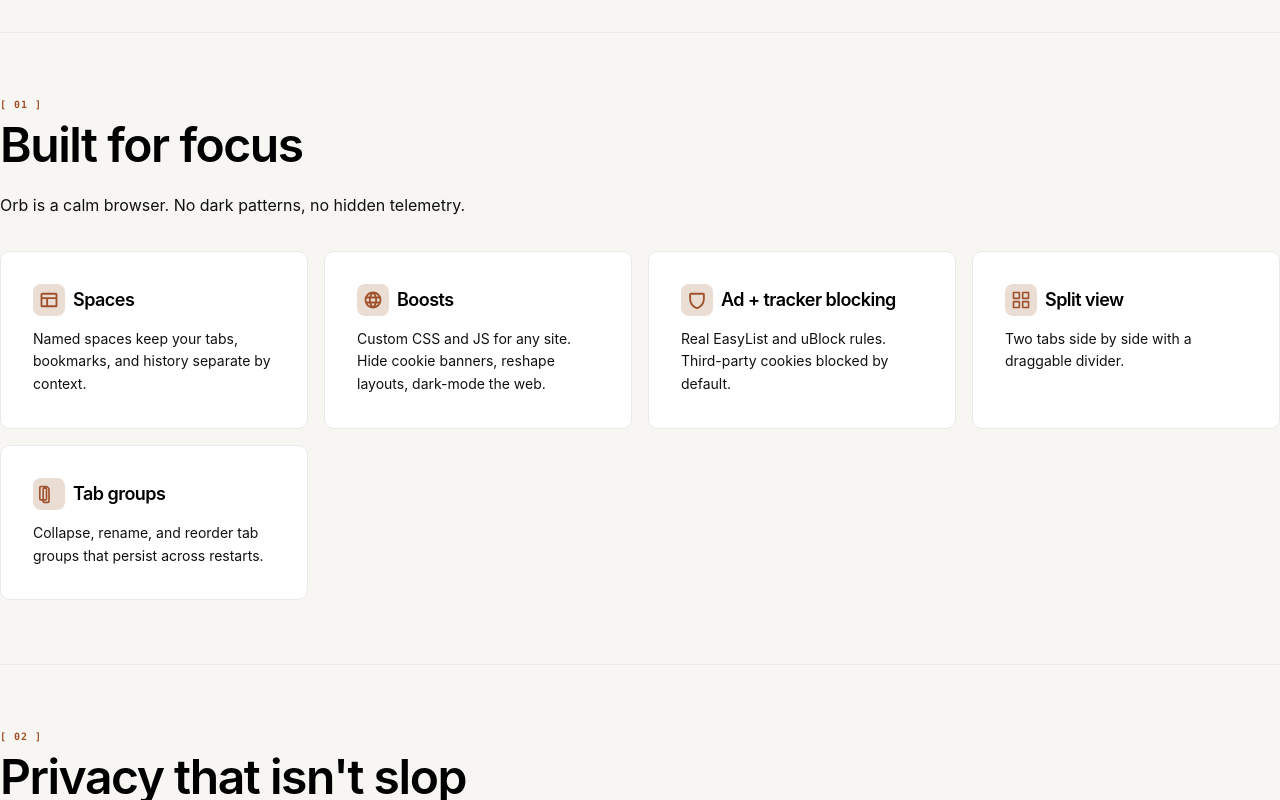
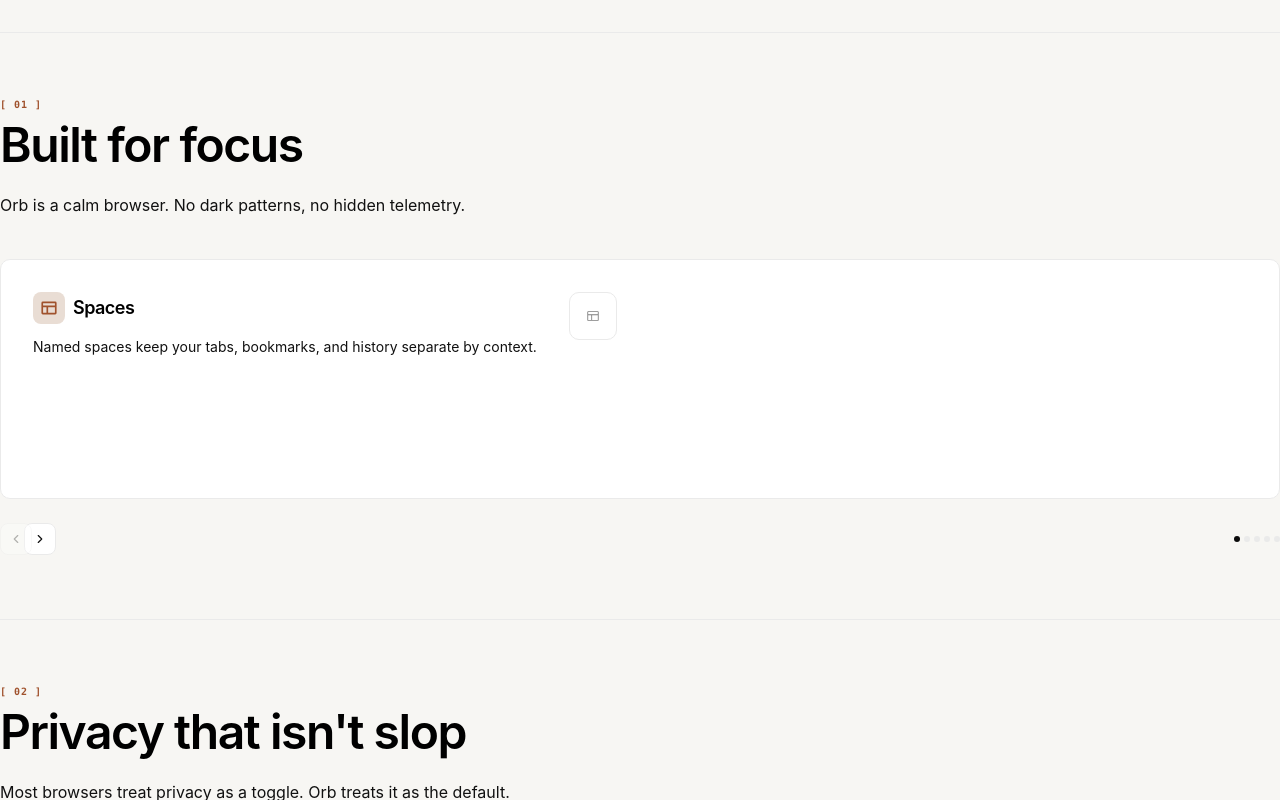
Before and after one commit to flashrod/orb, a Next.js app in the folder website/: page / in a window 1280 px wide. Shown: the part 647-1447 px from the top of the page. Built offline with nearby package versions, Linux system fonts and the light colour scheme; no server answers.

Commit message:
feat(site): carousel features section
- shadcn-style carousel with prev/next arrows and dot indicators
- Features section now slides through Spaces, Boosts, Ad+tracker blocking, Split view, Tab groups
- Docs tab in navbar + full /docs technical documentation page
- Landing page kept simple and fun

```diff
--- /dev/null
+++ b/website/src/components/Carousel.tsx
@@ -0,0 +1,96 @@
+'use client';
+
+import * as React from 'react';
+
+interface CarouselProps {
+  children: React.ReactNode;
+}
+
+const CarouselContext = React.createContext<{
+  currentIndex: number;
+  total: number;
+  goTo: (index: number) => void;
+  next: () => void;
+  prev: () => void;
+} | null>(null);
+
+function ChevronLeftIcon() {
+  return (
+    <svg width="14" height="14" viewBox="0 0 24 24" fill="none" stroke="currentColor" strokeWidth="2" strokeLinecap="round" strokeLinejoin="round">
+      <path d="m15 18-6-6 6-6" />
+    </svg>
+  );
+}
+
+function ChevronRightIcon() {
+  return (
+    <svg width="14" height="14" viewBox="0 0 24 24" fill="none" stroke="currentColor" strokeWidth="2" strokeLinecap="round" strokeLinejoin="round">
+      <path d="m9 18l6-6-6-6" />
+    </svg>
+  );
+}
+
+export function Carousel({ children }: CarouselProps) {
+  const items = React.Children.toArray(children) as React.ReactElement[];
+  const slideCount = items.length;
+  const [currentIndex, setCurrentIndex] = React.useState(0);
+
+  const goTo = (index: number) => {
+    setCurrentIndex(((index % slideCount) + slideCount) % slideCount);
+  };
+
+  const next = () => goTo(currentIndex + 1);
+  const prev = () => goTo(currentIndex - 1);
+
+  return (
+    <CarouselContext.Provider value={{ currentIndex, total: slideCount, goTo, next, prev }}>
+      <div className="relative group">
+        <div className="relative overflow-hidden h-[240px] rounded-lg border border-orb-border bg-orb-surface">
+          <div
+            className="flex transition-transform duration-500 ease-in-out"
+            style={{ transform: `translateX(-${currentIndex * 100}%)` }}
+          >
+            {items}
+          </div>
+        </div>
+        <div className="mt-6 flex items-center justify-between">
+          <div className="flex -space-x-2">
+            <button
+              onClick={prev}
+              disabled={currentIndex === 0}
+              className="flex h-8 w-8 items-center justify-center rounded-md border border-orb-border bg-orb-surface text-orb-text hover:bg-orb-hover transition-colors disabled:opacity-30 disabled:cursor-not-allowed"
+              aria-label="Previous slide"
+            >
+              <ChevronLeftIcon />
+            </button>
+            <button
+              onClick={next}
+              disabled={currentIndex === slideCount - 1}
+              className="flex h-8 w-8 items-center justify-center rounded-md border border-orb-border bg-orb-surface text-orb-text hover:bg-orb-hover transition-colors disabled:opacity-30 disabled:cursor-not-allowed"
+              aria-label="Next slide"
+            >
+              <ChevronRightIcon />
+            </button>
+          </div>
+          <div className="flex space-x-1">
+            {Array.from({ length: slideCount }).map((_, i) => (
+              <button
+                key={i}
+                onClick={() => goTo(i)}
+                className={`h-1.5 w-1.5 rounded-full transition-colors ${
+                  i === currentIndex ? 'bg-orb-text-strong' : 'bg-orb-border hover:bg-orb-text-muted'
+                }`}
+                aria-label={`Go to slide ${i + 1}`}
+                aria-current={i === currentIndex ? 'true' : undefined}
+              />
+            ))}
+          </div>
+        </div>
+      </div>
+    </CarouselContext.Provider>
+  );
+}
+
+export function CarouselSlide({ children }: { children: React.ReactNode }) {
+  return <div className="flex shrink-0 w-full">{children}</div>;
+}
--- a/website/src/components/Features.tsx
+++ b/website/src/components/Features.tsx
@@ -1,7 +1,8 @@
 'use client';
 
 import { useScrollReveal } from '@/lib/useScrollReveal';
-import { Layout, Globe, Shield } from '@phosphor-icons/react';
+import { Carousel, CarouselSlide } from '@/components/Carousel';
+import { Layout, Globe, Shield, Eye, Clock } from '@phosphor-icons/react';
 
 function SplitViewIcon() {
   return (
@@ -26,7 +27,6 @@
   icon: React.ElementType;
   title: string;
   description: string;
-  colSpan?: number;
 };
 
 const features: Feature[] = [
@@ -34,31 +34,26 @@
     icon: Layout,
     title: 'Spaces',
     description: 'Named spaces keep your tabs, bookmarks, and history separate by context.',
-    colSpan: 2,
   },
   {
     icon: Globe,
     title: 'Boosts',
     description: 'Custom CSS and JS for any site. Hide cookie banners, reshape layouts, dark-mode the web.',
-    colSpan: 2,
   },
   {
     icon: Shield,
     title: 'Ad + tracker blocking',
     description: 'Real EasyList and uBlock rules. Third-party cookies blocked by default.',
-    colSpan: 1,
   },
   {
     icon: SplitViewIcon,
     title: 'Split view',
     description: 'Two tabs side by side with a draggable divider.',
-    colSpan: 1,
   },
   {
     icon: TabGroupsIcon,
     title: 'Tab groups',
-    description: 'Collapse, rename, and reorder tab groups that persist across restarts.',
-    colSpan: 1,
+    description: 'Collapse, rename, and reorder tab groups that persist across restart.',
   },
 ];
 
@@ -68,7 +63,7 @@
   return (
     <section id="features" className="section-padding border-t border-orb-border">
       <div ref={ref} className={`container-max ${isVisible ? 'visible' : ''} reveal`}>
-        <div className="flex items-start justify-between mb-8">
+        <div className="flex items-start justify-between mb-10">
           <div>
             <div className="section-number">[ 01 ]</div>
             <h2 className="section-title">Built for focus</h2>
@@ -77,26 +72,31 @@
             </p>
           </div>
         </div>
-        <div className="grid grid-cols-1 md:grid-cols-4 gap-4">
-          {features.map((feature, i) => {
+        <Carousel>
+          {features.map((feature) => {
             const Icon = feature.icon;
             return (
-              <div
-                key={feature.title}
-                className={`card col-span-${feature.colSpan} reveal`}
-                style={{ animationDelay: `${i * 60}ms` }}
-              >
-                <div className="flex items-center gap-2 mb-3">
-                  <div className="w-8 h-8 rounded-md bg-orb-accent-soft flex items-center justify-center text-orb-accent">
-                    <Icon size={20} weight="bold" />
+              <CarouselSlide key={feature.title}>
+                <div className="flex items-start justify-between p-8">
+                  <div>
+                    <div className="flex items-center gap-2 mb-3">
+                      <div className="w-8 h-8 rounded-md bg-orb-accent-soft flex items-center justify-center text-orb-accent">
+                        <Icon size={18} weight="bold" />
+                      </div>
+                      <h3 className="text-lg font-semibold">{feature.title}</h3>
+                    </div>
+                    <p className="text-sm text-orb-text leading-relaxed">{feature.description}</p>
                   </div>
-                  <h3 className="text-lg font-semibold">{feature.title}</h3>
+                  <div className="ml-8 flex items-center justify-end">
+                    <div className="w-12 h-12 rounded-lg border border-orb-border bg-orb-surface flex items-center justify-center">
+                      <Icon size={14} weight="regular" className="opacity-50" />
+                    </div>
+                  </div>
                 </div>
-                <p className="text-sm text-orb-text leading-relaxed">{feature.description}</p>
-              </div>
+              </CarouselSlide>
             );
           })}
-        </div>
+        </Carousel>
       </div>
     </section>
   );
```
